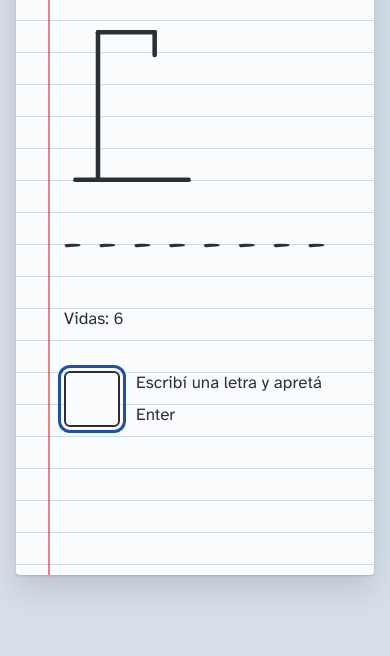
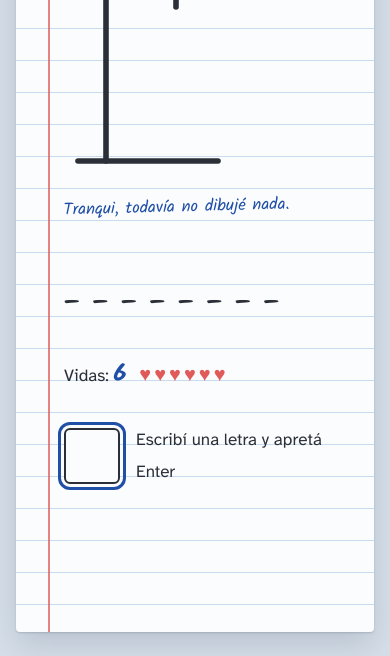
Before and after one commit to regdio/Ahorcado-, a website built with Vite: page index.html in a window 390 px wide. Shown: the part 188-844 px from the top of the page. Built offline with nearby package versions, Linux system fonts and the light colour scheme.

Commit message:
style: interfaz de cuaderno con comentarios del dibujante y muñeco que se escapa al ganar

```diff
--- a/src/style.css
+++ b/src/style.css
@@ -1,3 +1,5 @@
+/* Ahorcado: una hoja de cuaderno escolar, como cuando se juega en papel. */
+
 :root {
   --escritorio: #d7e0ea;
   --papel: #fbfcfe;
@@ -29,9 +31,10 @@
   line-height: var(--renglon-alto);
 }
 
+/* La hoja: renglones celestes y el margen rojo a la izquierda. */
 .hoja {
   position: relative;
-    width: min(100%, 46rem);
+  width: min(100%, 52rem);
   padding: var(--renglon-alto) 1.5rem calc(var(--renglon-alto) * 1.5) 4.5rem;
   background-color: var(--papel);
   background-image: repeating-linear-gradient(
@@ -71,11 +74,32 @@
 
 .juego {
   display: grid;
-    grid-template-columns: 11rem 1fr;
-    gap: 2rem;
+  grid-template-columns: 12rem minmax(0, 1fr);
+  grid-template-areas:
+    "dibujo tablero"
+    "comentario tablero";
+  column-gap: 2rem;
   align-items: start;
 }
 
+/* Cada parte tiene su lugar fijo en la grilla, haya o no un figure alrededor. */
+.escena {
+  display: contents;
+}
+
+.dibujo {
+  grid-area: dibujo;
+}
+
+.comentario {
+  grid-area: comentario;
+}
+
+.tablero {
+  grid-area: tablero;
+}
+
+/* El dibujo: la horca en grafito y el muñeco en birome. */
 .dibujo {
   width: 100%;
   height: auto;
@@ -98,6 +122,39 @@
   }
 }
 
+/* Las caras: ojos en X al perder, el muñeco que se escapa al ganar. */
+.dibujo .ojos-x {
+  stroke: var(--margen);
+  stroke-width: 2;
+}
+
+.dibujo .salvado {
+  stroke: var(--birome);
+  animation: saltito 0.6s ease-out 2;
+  transform-origin: 138px 138px;
+}
+
+@keyframes saltito {
+  50% {
+    transform: translateY(-6px);
+  }
+}
+
+.escena {
+  margin: 0;
+}
+
+/* El comentario del dibujante: anotado a mano, al margen. */
+.comentario {
+  min-height: calc(var(--renglon-alto) * 2);
+  margin: 0.5rem 0 0;
+  font-family: var(--letra-mano);
+  font-size: 1.05rem;
+  line-height: var(--renglon-alto);
+  color: var(--birome);
+  transform: rotate(-1.5deg);
+}
+
 .tablero {
   min-width: 0;
 }
@@ -106,10 +163,10 @@
   margin: 0 0 var(--renglon-alto);
   font-family: var(--letra-mano);
   font-weight: 700;
-    font-size: clamp(1.75rem, 6vw, 2.75rem);
+  font-size: clamp(1.5rem, 3.4vw, 2.25rem);
   line-height: calc(var(--renglon-alto) * 2);
-    letter-spacing: 0.12em;
-    overflow-wrap: anywhere;
+  letter-spacing: 0.06em;
+  white-space: nowrap;
 }
 
 .vidas {
@@ -121,6 +178,15 @@
   font-weight: 700;
   font-size: 1.5rem;
   color: var(--birome);
+}
+
+.vidas .corazones {
+  margin-left: 0.5rem;
+  font-family: var(--letra-texto);
+  font-weight: 400;
+  font-size: 1.25rem;
+  letter-spacing: 0.15em;
+  color: var(--margen);
 }
 
 .campo {
@@ -145,6 +211,12 @@
   text-transform: uppercase;
 }
 
+.campo input:disabled {
+  border-style: dashed;
+  opacity: 0.45;
+  cursor: not-allowed;
+}
+
 .campo input:focus-visible {
   outline: 3px solid var(--birome);
   outline-offset: 3px;
@@ -161,10 +233,33 @@
 
 .mensaje[data-tono="gano"] {
   color: var(--birome);
+  animation: festejo 0.5s ease-out;
 }
 
 .mensaje[data-tono="perdio"] {
   color: var(--margen);
+  animation: temblor 0.4s ease-in-out;
+}
+
+@keyframes festejo {
+  from {
+    transform: scale(0.6) rotate(-6deg);
+  }
+  70% {
+    transform: scale(1.12) rotate(2deg);
+  }
+}
+
+@keyframes temblor {
+  25% {
+    transform: translateX(-6px);
+  }
+  50% {
+    transform: translateX(6px);
+  }
+  75% {
+    transform: translateX(-3px);
+  }
 }
 
 .mensaje[data-tono="aviso"] {
@@ -214,17 +309,27 @@
   }
 
   .juego {
-      grid-template-columns: 1fr;
-      gap: 1rem;
+    grid-template-columns: minmax(0, 1fr);
+    grid-template-areas:
+      "dibujo"
+      "comentario"
+      "tablero";
+    row-gap: 0.5rem;
+  }
+
+  .palabra {
+    font-size: clamp(1.25rem, 6.5vw, 1.75rem);
   }
 
   .dibujo {
-      width: 8.5rem;
+    width: 10.5rem;
   }
 }
 
 @media (prefers-reduced-motion: reduce) {
-    .dibujo [data-testid="parte"] {
-      animation: none;
+  .dibujo [data-testid="parte"],
+  .dibujo .salvado,
+  .mensaje {
+    animation: none !important;
   }
 }
--- a/src/ui/main.ts
+++ b/src/ui/main.ts
@@ -1,4 +1,16 @@
 import { Ahorcado } from "../domain/Ahorcado";
+
+const COMENTARIOS_POR_ERROR = [
+  "Tranqui, todavía no dibujé nada.",
+  "Ya tiene cabeza. Usá la tuya.",
+  "Le salió el cuerpo. Vamos bien… o no.",
+  "Un brazo. Te está saludando.",
+  "Dos brazos. Está pidiendo ayuda.",
+  "Una pierna. Ya está en puntitas de pie.",
+];
+const COMENTARIO_GANO = "Salvaste al muñeco. Esto merece un 10";
+const COMENTARIO_PERDIO = "Game over :(";
+const COMENTARIO_LETRA_INVALIDA = "Eso no es una letra </3";
 
 export function mountApp(root: HTMLElement, juego: Ahorcado, nuevaPalabra: () => string): void {
   root.innerHTML = `
@@ -16,10 +28,30 @@ export function mountApp(root: HTMLElement, juego: Ahorcado, nuevaPalabra: () =>
       <line data-testid="parte" pathLength="1" x1="80" y1="65" x2="100" y2="80" />
       <line data-testid="parte" pathLength="1" x1="80" y1="95" x2="65" y2="120" />
       <line data-testid="parte" pathLength="1" x1="80" y1="95" x2="95" y2="120" />
-    </svg>
+      <g class="ojos-x">
+        <line x1="74" y1="38" x2="78" y2="42" />
+        <line x1="78" y1="38" x2="74" y2="42" />
+        <line x1="82" y1="38" x2="86" y2="42" />
+        <line x1="86" y1="38" x2="82" y2="42" />
+      </g>
+      <g class="salvado">
+        <circle cx="138" cy="92" r="9" />
+        <path d="M134 94 q4 4 8 0" />
+        <line x1="138" y1="101" x2="138" y2="122" />
+        <line x1="138" y1="106" x2="127" y2="94" />
+        <line x1="138" y1="106" x2="149" y2="94" />
+        <line x1="138" y1="122" x2="130" y2="138" />
+        <line x1="138" y1="122" x2="146" y2="138" />
+      </g>
+      </svg>
+      <figcaption class="comentario" aria-live="polite"></figcaption>
+    </figure>
     <section class="tablero">
       <p class="palabra" data-testid="word"></p>
-      <p> Vidas: <span data-testid="lives"></span></p>
+      <p class="vidas">
+        Vidas: <span data-testid="lives"></span>
+        <span class="corazones" aria-hidden="true"></span>
+      </p>
       <label class="campo">
         <input type="text" maxlength="1" aria-label="Letra" autocomplete="off" />
         <span>Escribí una letra y apretá Enter</span>
@@ -33,26 +65,47 @@ export function mountApp(root: HTMLElement, juego: Ahorcado, nuevaPalabra: () =>
 
   const palabra = root.querySelector<HTMLElement>('[data-testid="word"]')!;
   const vidas = root.querySelector<HTMLElement>('[data-testid="lives"]')!;
+  const corazones = root.querySelector<HTMLElement>(".corazones")!;
   const input = root.querySelector<HTMLInputElement>("input")!;
   const mensaje = root.querySelector<HTMLElement>('[data-testid="message"]')!;
+  const comentario = root.querySelector<HTMLElement>(".comentario")!;
   const botonJugarDeNuevo = root.querySelector<HTMLButtonElement>("button")!;
   const partes = root.querySelectorAll<SVGElement>('[data-testid="parte"]');
+  const ojosX = root.querySelector<SVGElement>(".ojos-x")!;
+  const salvado = root.querySelector<SVGElement>(".salvado")!;
+
+  function textoDelComentario(): string {
+    if (juego.gano()) {
+      return COMENTARIO_GANO;
+    }
+    if (juego.perdio()) {
+      return COMENTARIO_PERDIO;
+    }
+    return COMENTARIOS_POR_ERROR.at(juego.errores()) ?? "";
+  }
 
   function render(): void {
     palabra.textContent = juego.palabraEnmascarada();
     vidas.textContent = String(juego.vidas());
+    corazones.textContent = "♥".repeat(juego.vidas()) + "♡".repeat(juego.errores());
     if (juego.gano()) {
       mensaje.textContent = "GANASTE";
+      mensaje.dataset.tono = "gano";
     } else if (juego.perdio()) {
       mensaje.textContent = "PERDISTE";
+      mensaje.dataset.tono = "perdio";
     } else {
       mensaje.textContent = "";
+      mensaje.dataset.tono = "";
     }
+    comentario.textContent = textoDelComentario();
     botonJugarDeNuevo.hidden = !juego.terminada();
     input.disabled = juego.terminada();
     partes.forEach((parte, i) => {
       parte.style.display = i < juego.errores() ? "" : "none";
     });
+    ojosX.style.display = juego.perdio() ? "" : "none";
+    salvado.style.display = juego.gano() ? "" : "none";
   }
 
   input.addEventListener("keydown", (e) => {
@@ -61,6 +114,7 @@ export function mountApp(root: HTMLElement, juego: Ahorcado, nuevaPalabra: () =>
         input.value = "";
         mensaje.textContent = "Ingresá una letra";
         mensaje.dataset.tono = "aviso";
+        comentario.textContent = COMENTARIO_LETRA_INVALIDA;
         return;
       }
       juego.adivinar(input.value);
@@ -68,6 +122,7 @@ export function mountApp(root: HTMLElement, juego: Ahorcado, nuevaPalabra: () =>
       render();
     }
   });
+
   botonJugarDeNuevo.addEventListener("click", () => {
     juego.reiniciar(nuevaPalabra());
     render();
```
Lines whose indentation alone changed are shown as unchanged.
